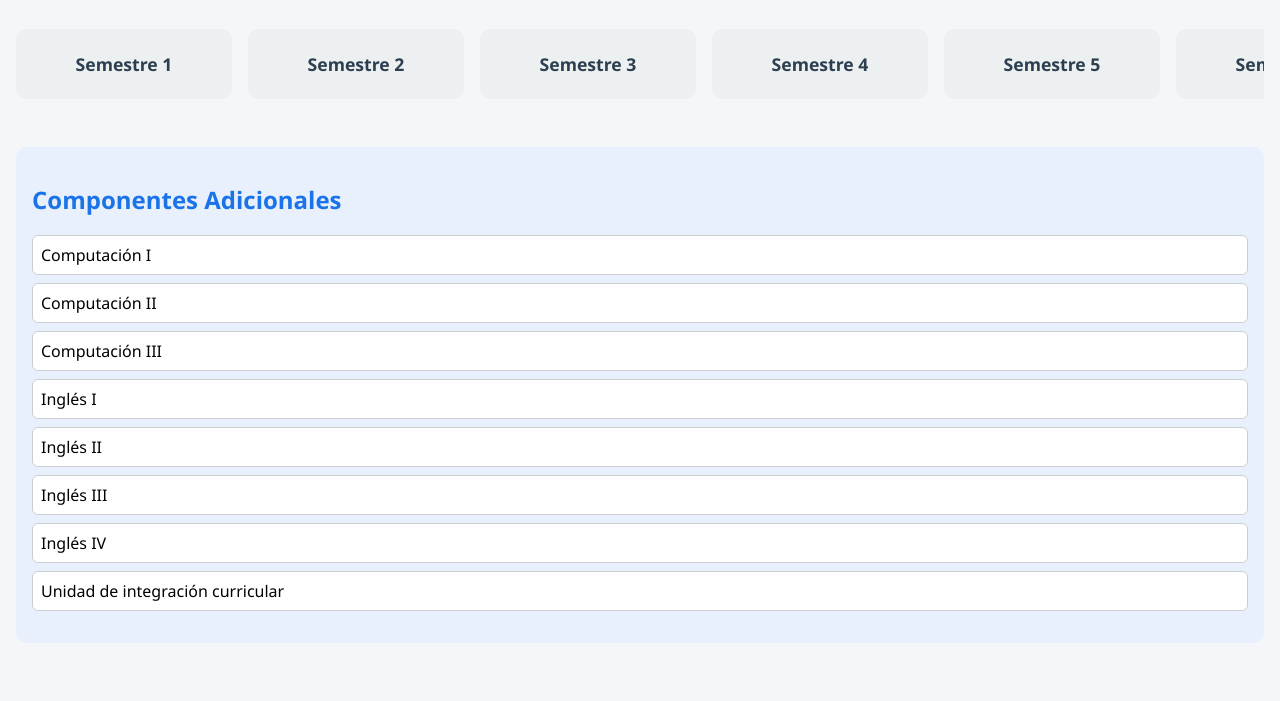
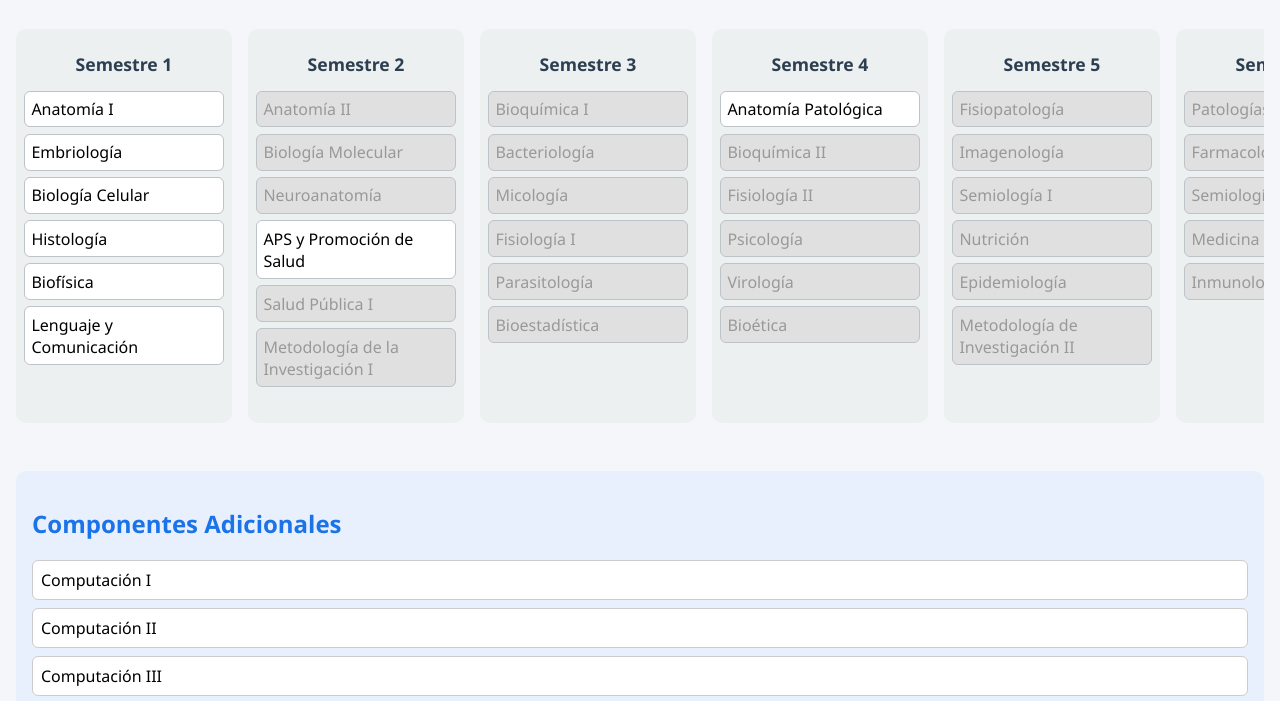
Before and after one commit to Amy-Lajones/MEDICINA-MALLA-CRRICULAR, a plain HTML site: page index.html in a window 1280 px wide. Shown: the part 83-784 px from the top of the page. Drawn offline with Linux system fonts and the light colour scheme.

Commit message:
Update index.html

```diff
--- a/index.html
+++ b/index.html
@@ -117,9 +117,73 @@
 
   <script>
     const subjects = [
-      // Lista completa generada en pasos anteriores (semestres 1 al 11)...
-      // Para mantener claridad aquí no la vuelvo a copiar entera,
-      // pero tú ya la tienes en la versión más reciente del documento.
+      { id: "1", name: "Anatomía I", semester: 1, prereqs: [] },
+      { id: "2", name: "Embriología", semester: 1, prereqs: [] },
+      { id: "3", name: "Biología Celular", semester: 1, prereqs: [] },
+      { id: "4", name: "Histología", semester: 1, prereqs: [] },
+      { id: "5", name: "Biofísica", semester: 1, prereqs: [] },
+      { id: "6", name: "Lenguaje y Comunicación", semester: 1, prereqs: [] },
+      { id: "7", name: "Anatomía II", semester: 2, prereqs: ["1"] },
+      { id: "8", name: "Biología Molecular", semester: 2, prereqs: ["2","3"] },
+      { id: "9", name: "Neuroanatomía", semester: 2, prereqs: ["1"] },
+      { id: "10", name: "APS y Promoción de Salud", semester: 2, prereqs: [] },
+      { id: "11", name: "Salud Pública I", semester: 2, prereqs: ["3"] },
+      { id: "12", name: "Metodología de la Investigación I", semester: 2, prereqs: ["6"] },
+      { id: "13", name: "Bioquímica I", semester: 3, prereqs: ["8"] },
+      { id: "14", name: "Bacteriología", semester: 3, prereqs: ["8"] },
+      { id: "15", name: "Micología", semester: 3, prereqs: ["8"] },
+      { id: "16", name: "Fisiología I", semester: 3, prereqs: ["4","7","8"] },
+      { id: "17", name: "Parasitología", semester: 3, prereqs: ["8"] },
+      { id: "18", name: "Bioestadística", semester: 3, prereqs: ["12"] },
+      { id: "19", name: "Anatomía Patológica", semester: 4, prereqs: [] },
+      { id: "20", name: "Bioquímica II", semester: 4, prereqs: ["8","13"] },
+      { id: "21", name: "Fisiología II", semester: 4, prereqs: ["16"] },
+      { id: "22", name: "Psicología", semester: 4, prereqs: ["6"] },
+      { id: "23", name: "Virología", semester: 4, prereqs: ["8"] },
+      { id: "24", name: "Bioética", semester: 4, prereqs: ["4"] },
+      { id: "25", name: "Fisiopatología", semester: 5, prereqs: ["21"] },
+      { id: "26", name: "Imagenología", semester: 5, prereqs: ["7"] },
+      { id: "27", name: "Semiología I", semester: 5, prereqs: ["7","21"] },
+      { id: "28", name: "Nutrición", semester: 5, prereqs: ["20","21"] },
+      { id: "29", name: "Epidemiología", semester: 5, prereqs: ["10"] },
+      { id: "30", name: "Metodología de Investigación II", semester: 5, prereqs: ["18"] },
+      { id: "31", name: "Patologías Infecciosas", semester: 6, prereqs: ["14","15","23"] },
+      { id: "32", name: "Farmacología Preclínica", semester: 6, prereqs: ["20","21"] },
+      { id: "33", name: "Semiología II", semester: 6, prereqs: ["27"] },
+      { id: "34", name: "Medicina Legal", semester: 6, prereqs: ["27"] },
+      { id: "35", name: "Inmunología", semester: 6, prereqs: ["8"] },
+      { id: "36", name: "Clínica I", semester: 7, prereqs: ["33"] },
+      { id: "37", name: "Endocrinología", semester: 7, prereqs: ["33"] },
+      { id: "38", name: "Cardiología", semester: 7, prereqs: ["33"] },
+      { id: "39", name: "Psiquiatría", semester: 7, prereqs: ["22"] },
+      { id: "40", name: "Oncología", semester: 7, prereqs: ["33"] },
+      { id: "41", name: "Salud Pública II", semester: 7, prereqs: ["10"] },
+      { id: "42", name: "Farmacología Clínica", semester: 7, prereqs: ["32"] },
+      { id: "43", name: "Clínica II", semester: 8, prereqs: ["36"] },
+      { id: "44", name: "Genética Clínica", semester: 8, prereqs: ["8"] },
+      { id: "45", name: "Hematología", semester: 8, prereqs: ["36"] },
+      { id: "46", name: "Neurología", semester: 8, prereqs: ["36"] },
+      { id: "47", name: "Neumología", semester: 8, prereqs: ["36"] },
+      { id: "48", name: "Salud Familiar y Comunitaria", semester: 8, prereqs: ["10"] },
+      { id: "49", name: "Geriatría", semester: 8, prereqs: ["36"] },
+      { id: "50", name: "Pediatría I", semester: 9, prereqs: ["43"] },
+      { id: "51", name: "Cirugía I", semester: 9, prereqs: ["7"] },
+      { id: "52", name: "Ginecoobstetricia I", semester: 9, prereqs: ["43"] },
+      { id: "53", name: "Dermatología", semester: 9, prereqs: ["43"] },
+      { id: "54", name: "Urología", semester: 9, prereqs: ["43"] },
+      { id: "55", name: "Nefrología", semester: 9, prereqs: ["43"] },
+      { id: "56", name: "Elaboración de Proyectos", semester: 9, prereqs: ["30"] },
+      { id: "57", name: "Pediatría II", semester: 10, prereqs: ["43","50"] },
+      { id: "58", name: "Cirugía II", semester: 10, prereqs: ["51"] },
+      { id: "59", name: "Ginecoobstetricia II", semester: 10, prereqs: ["52"] },
+      { id: "60", name: "Otorrinolaringología", semester: 10, prereqs: ["51"] },
+      { id: "61", name: "Oftalmología", semester: 10, prereqs: ["51"] },
+      { id: "62", name: "Traumatología", semester: 10, prereqs: ["51"] },
+      { id: "63", name: "Internado: Medicina Interna", semester: 11, prereqs: ["57"] },
+      { id: "64", name: "Internado: Cirugía", semester: 11, prereqs: ["58"] },
+      { id: "65", name: "Internado: Ginecoobstetricia", semester: 11, prereqs: ["59"] },
+      { id: "66", name: "Internado: Pediatría", semester: 11, prereqs: ["57"] },
+      { id: "67", name: "Internado: Medicina Comunitaria", semester: 11, prereqs: ["48"] }
     ];
 
     const componentes = [
@@ -130,7 +194,7 @@
       { id: "ing2", name: "Inglés II" },
       { id: "ing3", name: "Inglés III" },
       { id: "ing4", name: "Inglés IV" },
-      { id: "inte", name: "Unidad de integración curricular" },
+      { id: "inte", name: "Unidad de integración curricular" }
     ];
 
     const approved = new Set(JSON.parse(localStorage.getItem("aprobadas") || "[]"));
```
